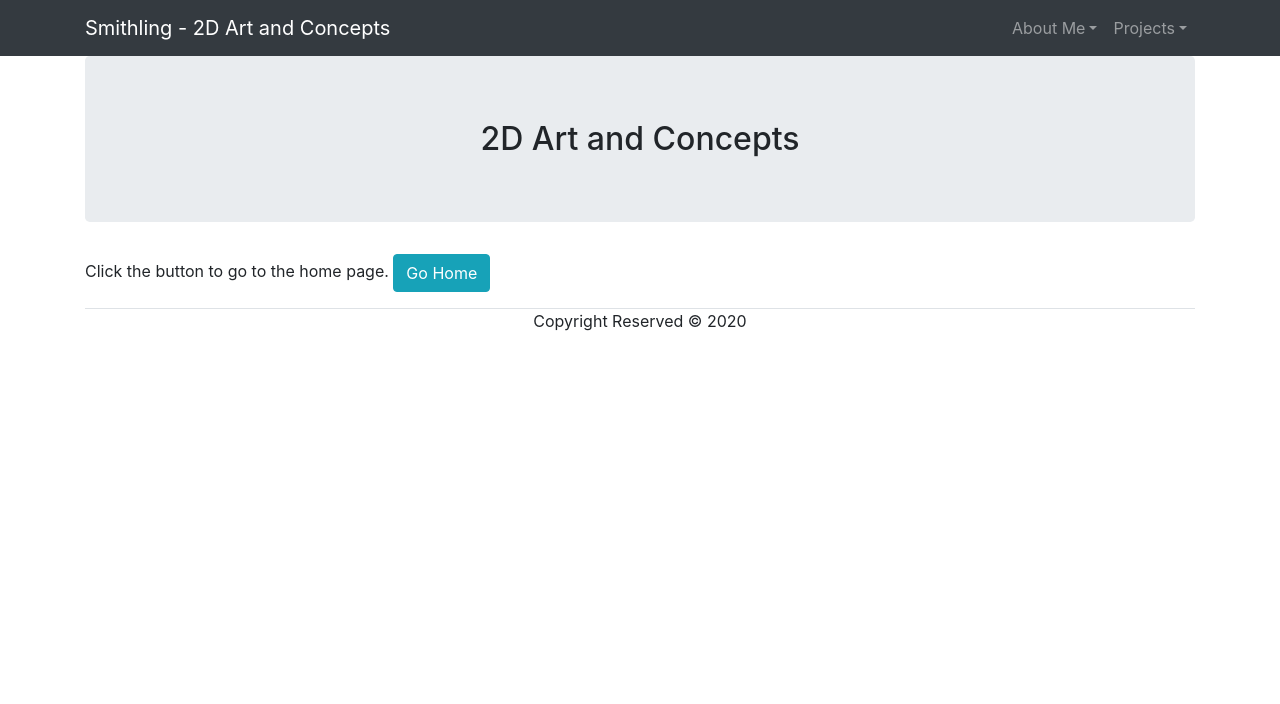
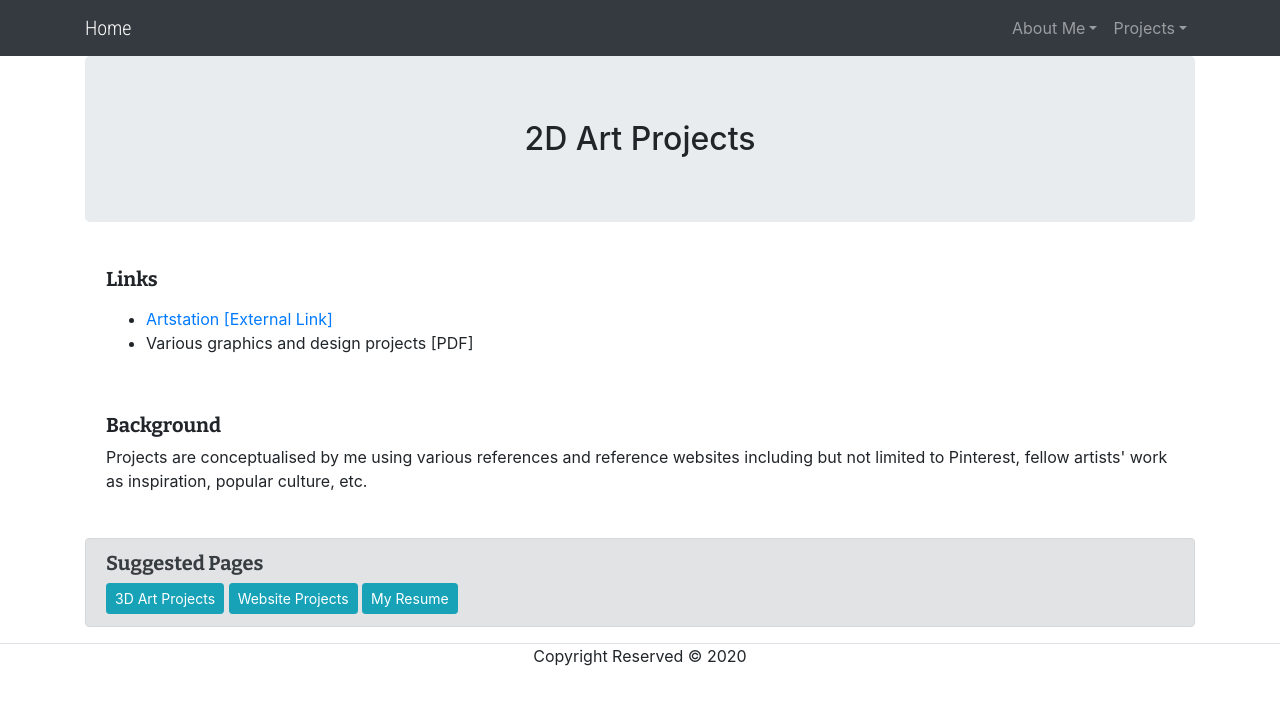
Before and after one commit to 1vertical/1vertical.github.io, a plain HTML site: page 2d-art.html in a window 1280 px wide. Drawn offline with nearby package versions, Linux system fonts and the light colour scheme.

Commit message:
Update 2d-art.html

```diff
--- a/2d-art.html
+++ b/2d-art.html
@@ -12,9 +12,12 @@
 	crossorigin="anonymous">
 
   <!-- Custom CSS -->
+		<link rel="stylesheet" href="css/main.css">
+	<link href="https://fonts.googleapis.com/css2?family=Roboto+Condensed:wght@300&display=swap" rel="stylesheet">
+	<link href="https://fonts.googleapis.com/css2?family=Bitter:wght@700&display=swap" rel="stylesheet">
 
 
-	<title>2d-art</title>
+	<title>2D Art | Portfolio of Shaun Smith</title>
 </head>
 
 <body>
@@ -23,7 +26,7 @@
 	<div class="navbar navbar-expand-md bg-dark navbar-dark">
     	<div class="container">
         	<!-- Brand -->
-        	<a class="navbar-brand" href="#">Smithling - 2D Art and Concepts</a>
+        	<a class="navbar-brand home" href="index.html">Home</a>
 
         	<!-- Toggler/collapsible Button -->
         	<button class="navbar-toggler"
@@ -46,7 +49,7 @@
 					<li class="nav-item dropdown">
 						<a class="nav-link dropdown-toggle" href="#" id="navbarDropdownMenuProjects" role="button" data-toggle="dropdown" aria-haspopup="true" aria-expanded="false">Projects</a>
 						<div class="dropdown-menu">
-							<a class="dropdown-item red-text" href="/2d-art.html">2D Art</a>
+							<a class="dropdown-item" href="/2d-art.html">2D Art</a>
 							<a class="dropdown-item" href="/3d-art.html">3D Art</a>
 							<a class="dropdown-item" href="/prototypes.html">Game Prototypes</a>
 							<a class="dropdown-item" href="/websites.html">Websites</a>
@@ -60,8 +63,37 @@
 	<div class="container">
 
     	<div>
-			<h2 class="info-text text-center jumbotron">2D Art and Concepts</h2>
-			<p>Click the button to go to the home page.      <a href="/index.html" type="button" class="btn btn-info">Go Home</a></p>
+			<h2 class="info-text text-center jumbotron">2D Art Projects</h2>
+		</div>
+
+		<!-- LINKS -->
+		<div class="alert">
+			<h5 class="m-head">Links</h5>
+			<p>
+				<ul>
+					<li><a href="https://vertical.artstation.com/" >Artstation [External Link]</a></li>
+					<li>Various graphics and design projects [PDF]</li>
+				</ul>
+			</p>
+		</div>
+
+		<!-- BACKGROUND -->
+		<div class="alert">
+			<h5 class="m-head"><a>Background</a></h5>
+			<p>Projects are conceptualised by me using various references and reference websites including but not limited to Pinterest, fellow artists' work as inspiration, popular culture, etc.</p>
+		</div>
+
+		<!-- SUGGESTED PAGES -->
+		<div class="alert alert-secondary">
+			<h5 class="m-head">Suggested Pages</h5>
+			<a class="btn btn-info btn-sm" href="/3d-art.html">3D Art Projects</a>
+			<a class="btn btn-info btn-sm" href="/websites.html">Website Projects</a>
+			<a class="btn btn-info btn-sm" href="/resume.html">My Resume</a>
+		</div>
+
+
+
+
 		</div>
 
     	<div class="text-sm-center mt-2 border-top border-black">
```
